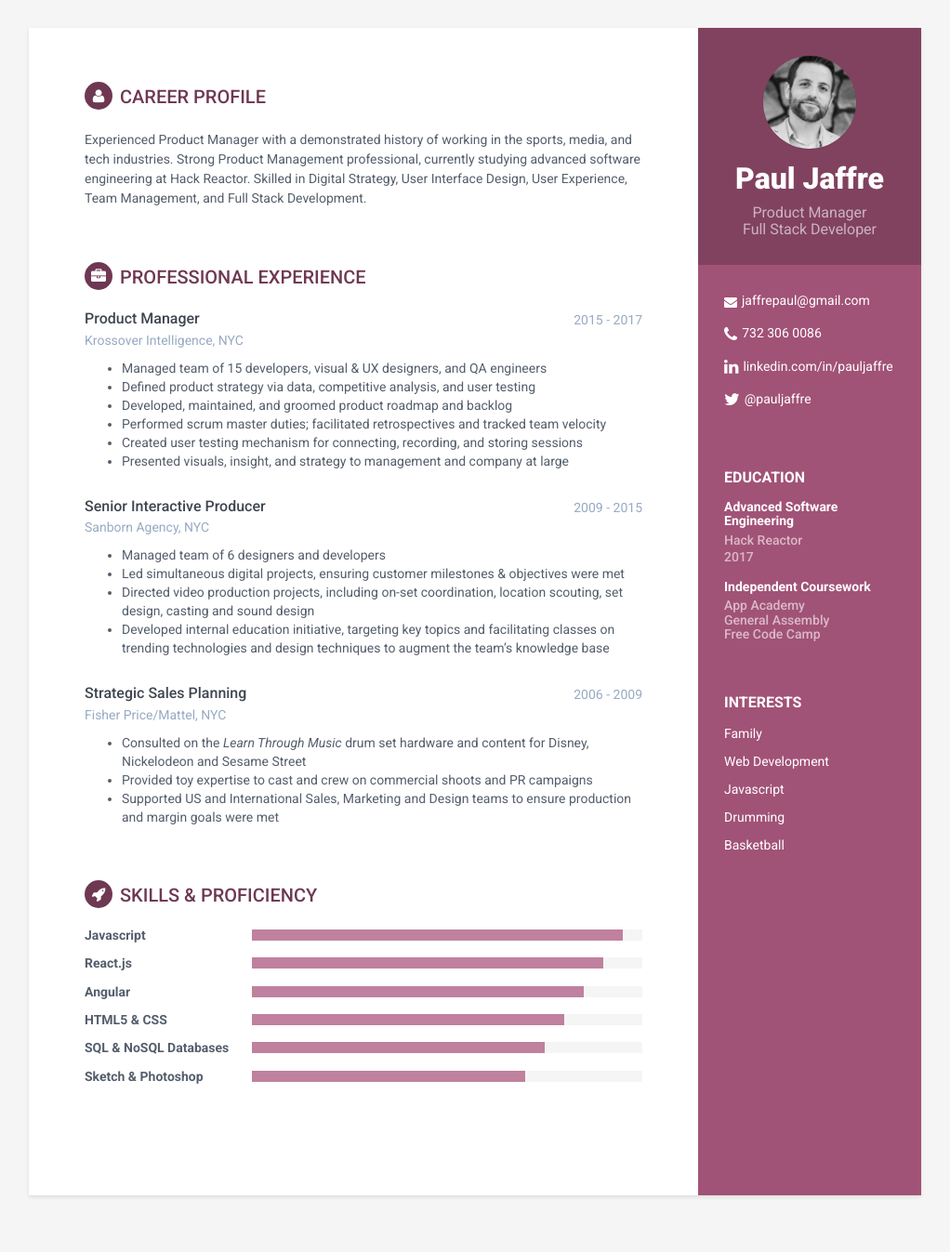
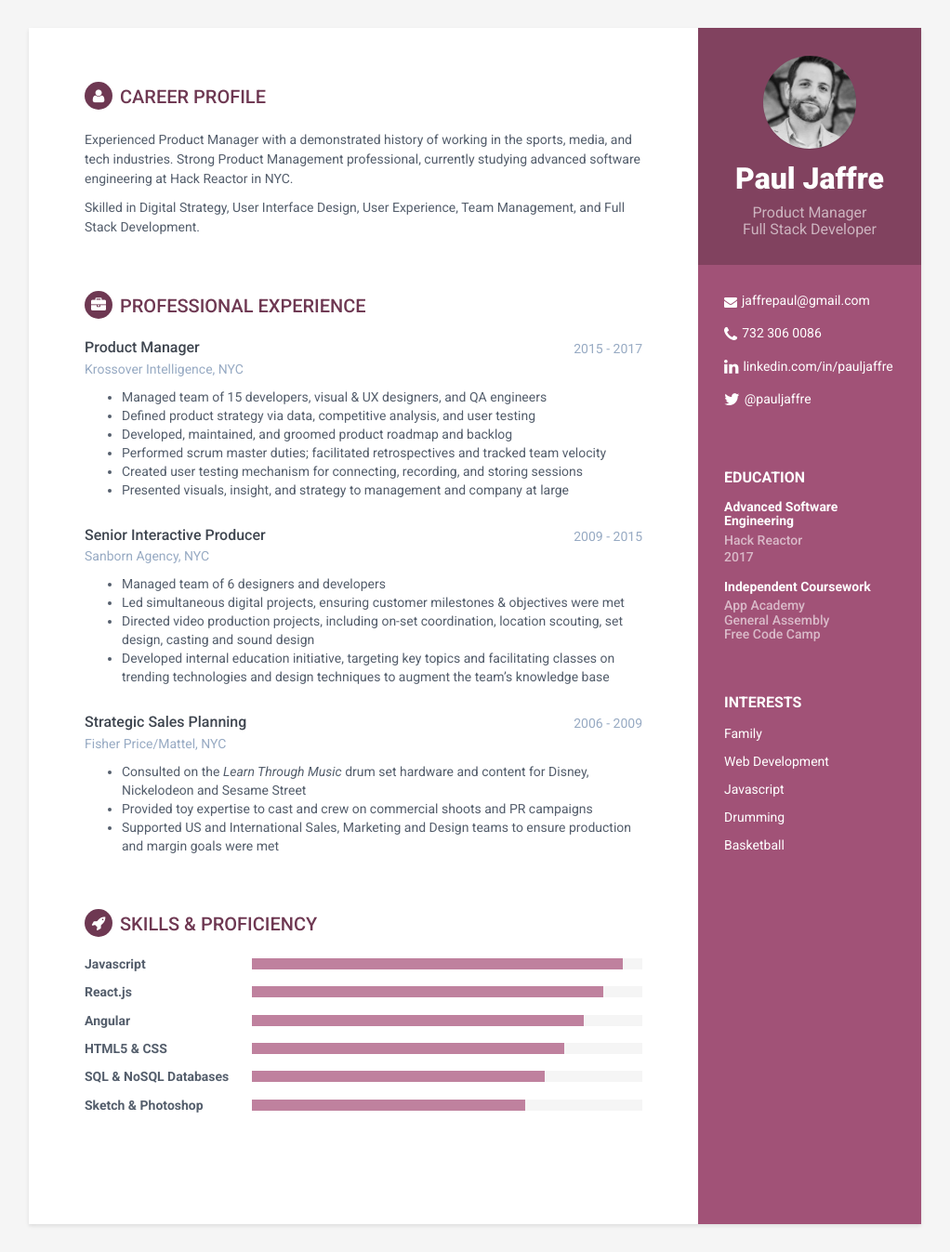
Before and after one commit to jaffrepaul/jaffrepaul.github.io, a Jekyll site: the page built from index.html, in a window 1280 px wide. Shown: the whole page at 93% size, without its empty margins (129-1151 px from the left). Built offline with Jekyll 4.4.1, drawn with Linux system fonts in a browser that asks for light colours; before the commit the page ends 1316 px from its top, so only the background shows below that.

Commit message:
more content tweaks

```diff
--- a/_includes/career-profile.html
+++ b/_includes/career-profile.html
@@ -1,6 +1,8 @@
 <section class="section summary-section">
 <h2 class="section-title"><i class="fa fa-user"></i>Career Profile</h2>
 <div class="summary">
-    <p>Experienced Product Manager with a demonstrated history of working in the sports, media, and tech industries. Strong Product Management professional, currently studying advanced software engineering at Hack Reactor. Skilled in Digital Strategy, User Interface Design, User Experience, Team Management, and Full Stack Development.</p>
+    <p>Experienced Product Manager with a demonstrated history of working in the sports, media, and tech industries. Strong Product Management professional, currently studying advanced software engineering at <span>Hack Reactor<span> in NYC.</p>
+
+    <p>Skilled in Digital Strategy, User Interface Design, User Experience, Team Management, and Full Stack Development.</p>
 </div><!--//summary-->
 </section><!--//section-->
--- a/assets/css/styles.css
+++ b/assets/css/styles.css
@@ -48,6 +48,11 @@ a:focus {
 p {
   line-height: 1.5;
 }
+
+span {
+  font-weight: 500
+}
+
 .wrapper {
   background: #42A8C0;
   max-width: 960px;
```
Also changed, not shown: 2 other files.
